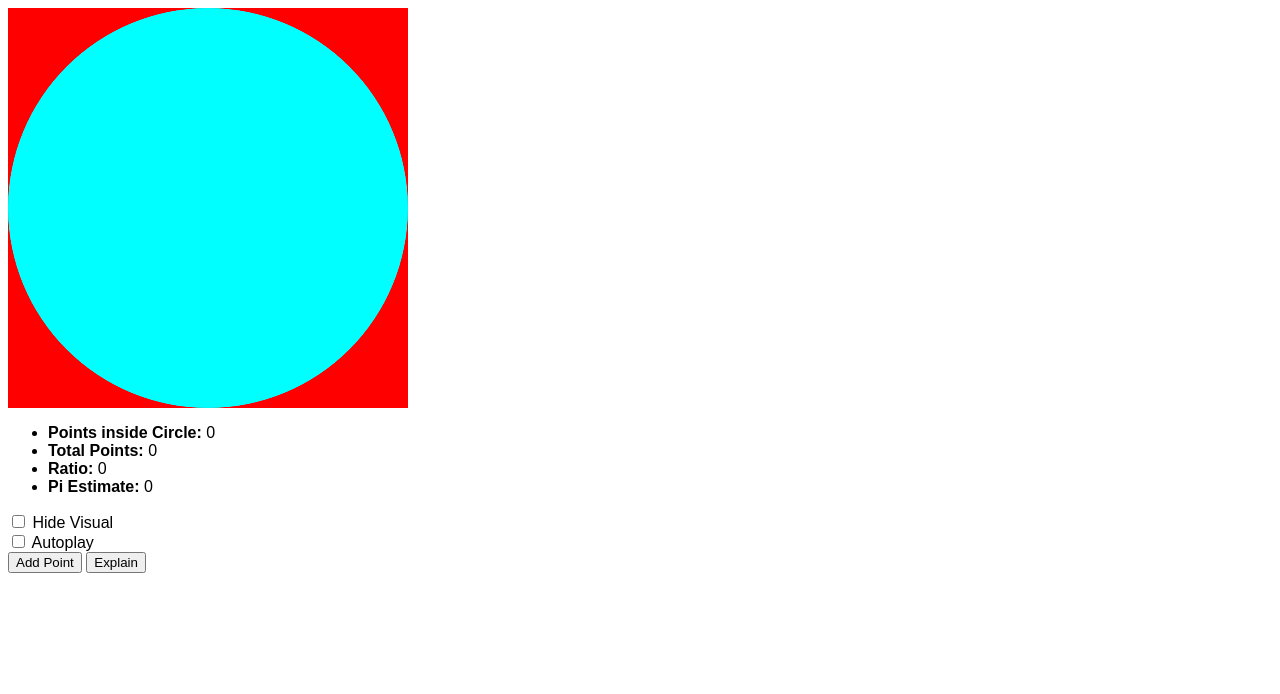
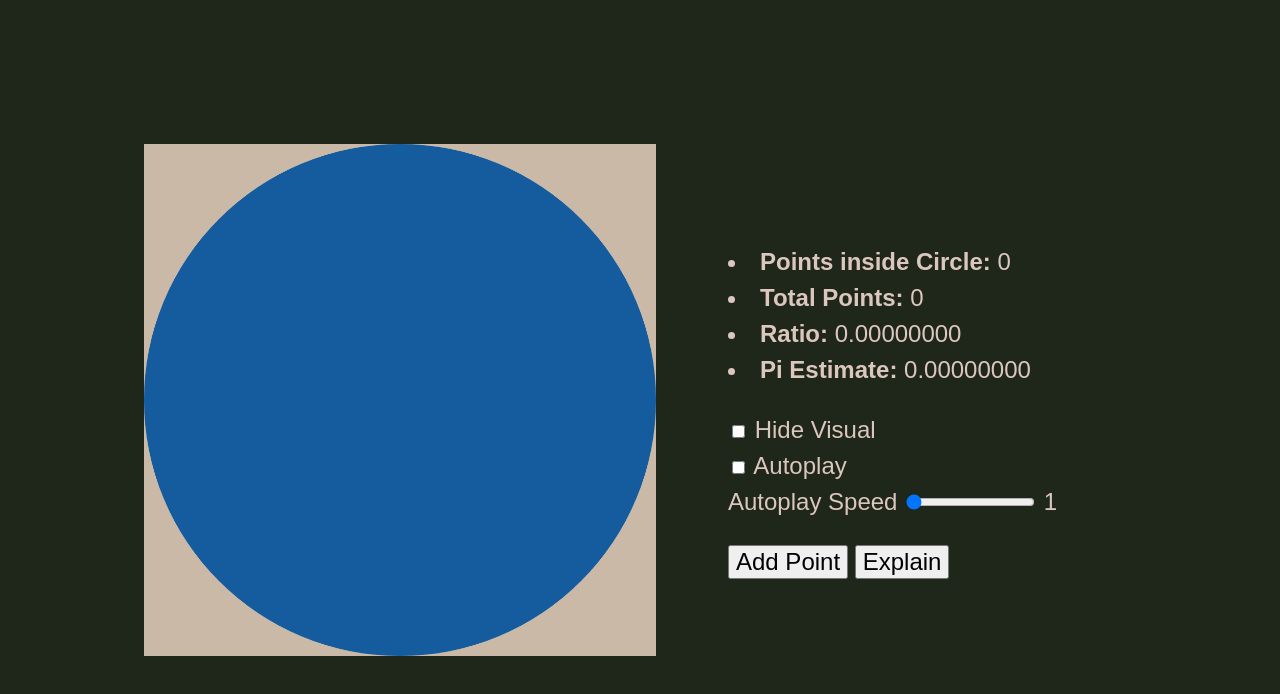
Before and after one commit to quangdaon/pi-squared, a Svelte app: page / in a window 1280 px wide. Shown: the top 694 px of the page. Built offline with nearby package versions, Linux system fonts and the light colour scheme.

Commit message:
Made pretty(er)

```diff
--- a/index.html
+++ b/index.html
@@ -2,9 +2,8 @@
 <html lang="en">
   <head>
     <meta charset="UTF-8" />
-    <link rel="icon" type="image/svg+xml" href="/vite.svg" />
     <meta name="viewport" content="width=device-width, initial-scale=1.0" />
-    <title>Vite + Svelte</title>
+    <title>Pi Squared</title>
   </head>
   <body>
     <div id="app"></div>
--- a/src/App.svelte
+++ b/src/App.svelte
@@ -51,28 +51,28 @@
 <main>
   <Canvas {radius} hidden={hideCanvas} bind:this={canvas} />
 
+  <div class="info">
     <div class="stats">
       <ul>
         <li><b>Points inside Circle:</b> {circlePoints.toLocaleString()}</li>
         <li><b>Total Points:</b> {totalPoints.toLocaleString()}</li>
-      <li><b>Ratio:</b> {ratio}</li>
-      <li><b>Pi Estimate:</b> {estimate}</li>
+        <li><b>Ratio:</b> {ratio.toFixed(8)}</li>
+        <li><b>Pi Estimate:</b> {estimate.toFixed(8)}</li>
       </ul>
     </div>
 
     <div class="controls">
-    <div>
+      <div class="control">
         <label>
           <input type="checkbox" bind:checked={hideCanvas} /> Hide Visual
         </label>
       </div>
-    <div>
+      <div class="control">
         <label>
           <input type="checkbox" bind:checked={autoplay} /> Autoplay
         </label>
       </div>
-    {#if autoplay}
-      <div>
+      <div class="control">
         <label for="autoplaySpeed">Autoplay Speed</label>
         <input
           type="range"
@@ -82,12 +82,52 @@
         />
         {autoplayRate.toLocaleString()}
       </div>
-    {:else}
-      <button on:click={addPoint}>Add Point</button>
-    {/if}
+    </div>
+
+    <div class="actions">
+      <button disabled={autoplay} on:click={addPoint}>Add Point</button>
       <Explanation />
+    </div>
   </div>
 </main>
 
 <style>
+  main {
+    align-items: center;
+  }
+
+  .info {
+    flex: 1 0 1;
+    padding: 1em;
+  }
+
+  .stats ul {
+    max-width: 100%;
+    padding-left: 0;
+    margin-left: 0;
+    list-style-position: inside;
+  }
+
+  .stats ul li {
+    white-space: nowrap;
+    overflow: hidden;
+    text-overflow: ellipsis;
+  }
+
+  .actions {
+    margin-top: 1em;
+  }
+
+  @media only screen and (min-width: 600px) {
+    main {
+      --canvas-width: 40vw;
+      width: 100%;
+      height: 100%;
+      margin: auto;
+      display: flex;
+      align-items: center;
+      gap: 2em;
+      padding: 0 calc((100vh - var(--canvas-width)) / 2);
+    }
+  }
 </style>
--- a/src/app.css
+++ b/src/app.css
@@ -1,3 +1,25 @@
+:root {
+  --color-background: #1f271b;
+  --color-foreground: #dcc7be;
+}
+
+*, *::before, *::after {
+  box-sizing: border-box;
+}
+
 body {
   font-family: sans-serif;
+  background: var(--color-background);
+  color: var(--color-foreground);
+  font-size: 24px;
+  line-height: 1.5;
+  margin: 0;
 }
+
+button {
+  font-size: 1em;
+}
+
+html, body, #app {
+  height: 100%;
+}
--- a/src/components/Canvas.svelte
+++ b/src/components/Canvas.svelte
@@ -5,8 +5,8 @@
   export let hidden = false;
 
   let canvas: HTMLCanvasElement;
-  const colorSquare = '#f00';
-  const colorCircle = '#0ff';
+  const colorSquare = '#cbb9a8';
+  const colorCircle = '#145c9e';
 
   onMount(() => {
     const ctx = canvas.getContext('2d');
@@ -41,10 +41,18 @@
 <style>
   .canvas {
     display: block;
-    width: 400px;
+    width: 100%;
   }
 
   .canvas.hidden {
     display: none;
   }
+
+  @media only screen and (min-width: 600px) {
+    .canvas {
+      display: block;
+      flex: 0 0 1;
+      width: var(--canvas-width);
+    }
+  }
 </style>
--- a/src/components/Explanation.svelte
+++ b/src/components/Explanation.svelte
@@ -41,6 +41,18 @@
 
 <style>
   dialog {
-    max-width: 42vw;
+    color: var(--color-foreground);
+    background-color: var(--color-background);
+    border-color: #cbb9a8;
+  }
+
+  dialog p {
+    margin-top: 0;
+  }
+
+  @media only screen and (min-width: 600px) {
+    dialog {
+      max-width: 42vw;
+    }
   }
 </style>
```
Lines whose indentation alone changed are shown as unchanged.
